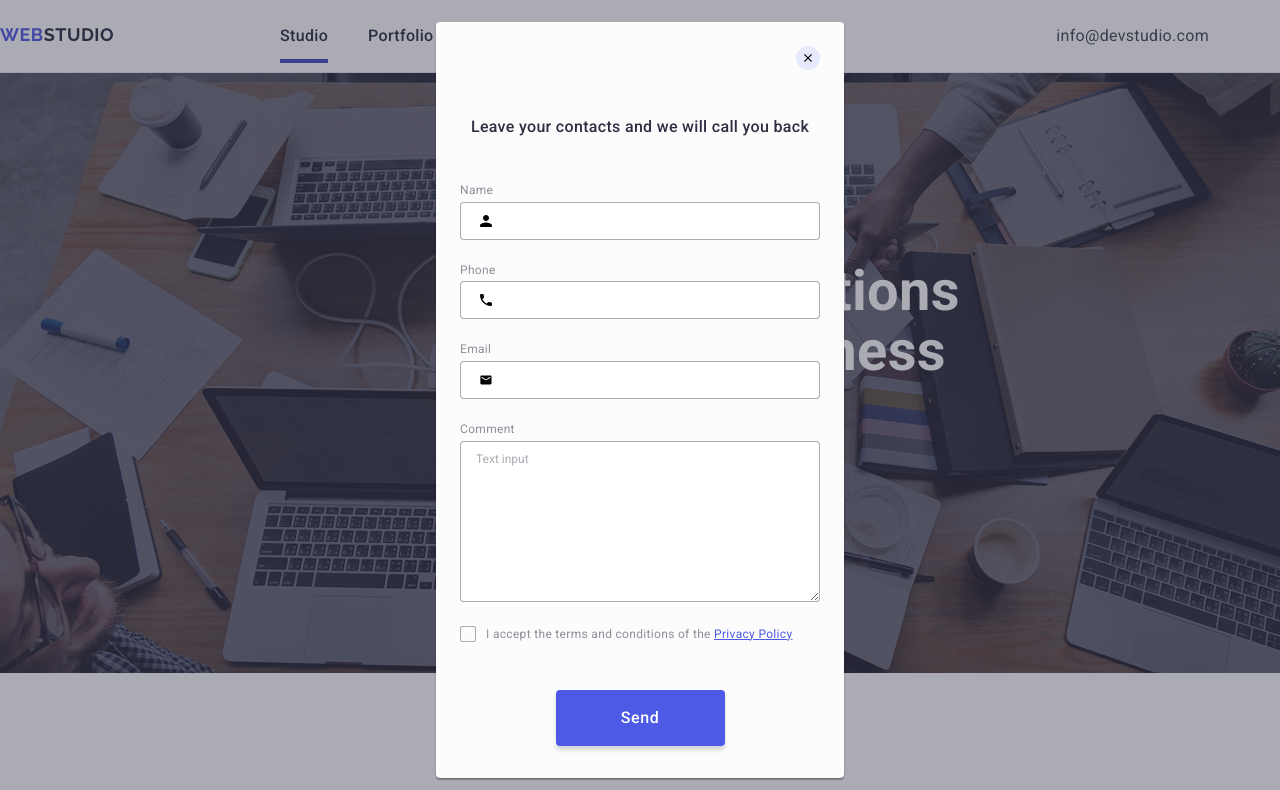
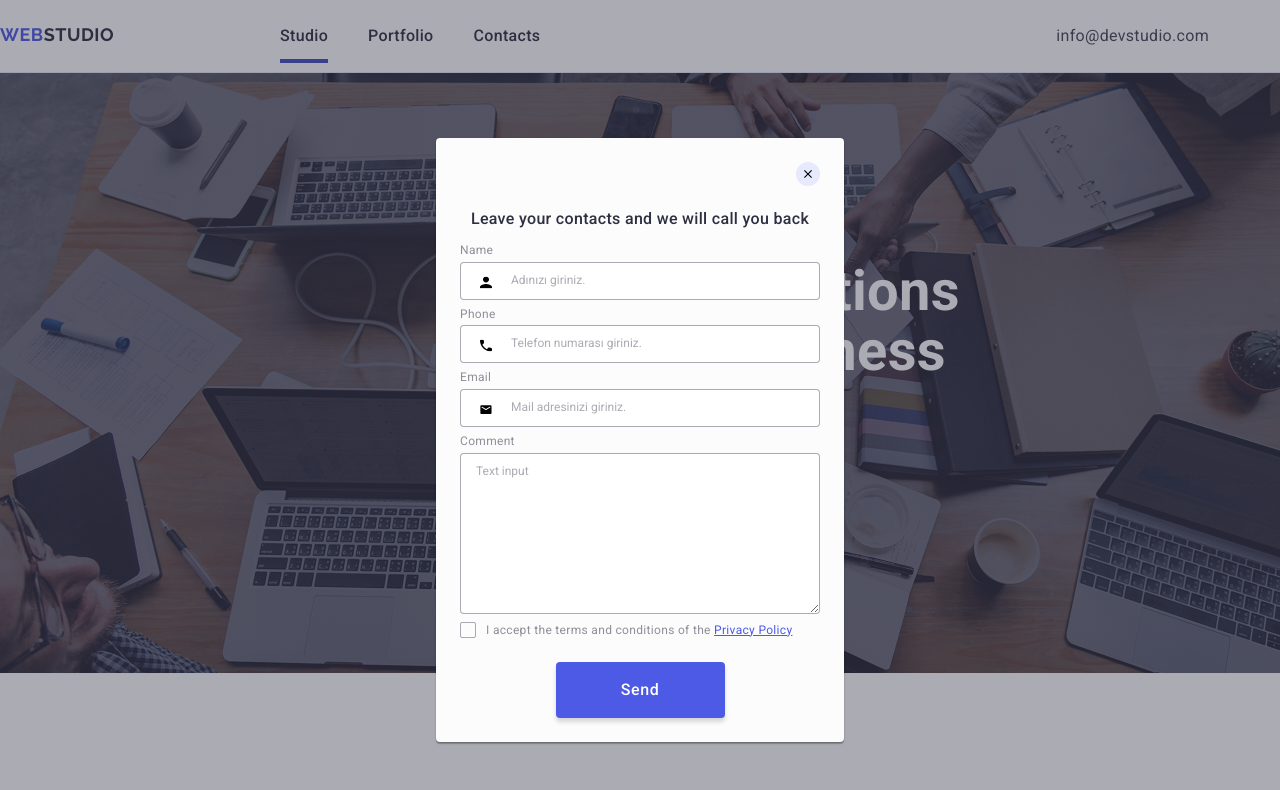
Before and after one commit to melisanac/goit-markup-hw-05, a plain HTML site: page index.html in a window 1280 px wide. Shown: the top 790 px of the page. Drawn offline with nearby package versions, Linux system fonts and the light colour scheme.

Commit message:
is-open düzenleme

```diff
--- a/css/styles.css
+++ b/css/styles.css
@@ -445,11 +445,6 @@ input::placeholder {
 
 /* Modal yapısı */
 
-.backdrop.is-open {
-  display: block;
-  pointer-events: auto;
-}
-
 .backdrop {
   position: fixed;
   background-color: rgba(46, 47, 66, 0.4);
@@ -460,23 +455,14 @@ input::placeholder {
   font-size: 12px;
   color: #8e8f99;
 
-  display: flex;
+  display: none;
   align-items: center;
   justify-content: center;
-
-  /*
-  .is-open uygulaması
-
-  pointer-events: none;
-  opacity: 0;
-  transition: opacity 250ms cubic-bezier(0.4, 0, 0.2, 1); */
 }
 
-/* .backdrop.is-open {
-  opacity: 1;
-  display: block;
-  pointer-events: auto;
-} */
+.is-open {
+  display: flex;
+}
 
 .modal-content {
   display: flex;
@@ -487,12 +473,12 @@ input::placeholder {
     0 2px 1px 0 rgba(0, 0, 0, 0.2);
   background: #fcfcfc;
   padding: 24px 24px;
+  margin-top: 80px;
 }
 
 .close-icon-container {
   display: flex;
   justify-content: flex-end;
-  margin-bottom: 24px;
 }
 
 .close-box {
@@ -501,6 +487,7 @@ input::placeholder {
   width: 24px;
   height: 24px;
   background-color: #e7e9fc;
+  margin-bottom: 24px;
 }
 
 .close-icon {
@@ -516,8 +503,6 @@ input::placeholder {
   display: flex;
   flex-direction: column;
   gap: 4px;
-  margin-top: 24px;
-  margin-bottom: 8px;
 }
 
 .modal-text {
@@ -534,9 +519,10 @@ input::placeholder {
   border-radius: 4px;
   padding-top: 11px;
   padding-bottom: 11px;
-  padding-left: 38px;
+  padding-left: 50px;
   width: 100%;
   transition: border-color 250ms cubic-bezier(0.4, 0, 0.2, 1);
+  margin-bottom: 8px;
 }
 
 .modal-form-input:focus-within {
@@ -557,10 +543,11 @@ input::placeholder {
   height: 12px;
   left: 20px;
   top: 50%;
-  transform: translateY(-50%);
+  transform: translateY(-70%);
   transition: fill 250ms cubic-bezier(0.4, 0, 0.2, 1);
 }
 
+input::placeholder,
 textarea::placeholder {
   color: rgba(46, 47, 66, 0.4);
 }
--- a/index.html
+++ b/index.html
@@ -575,7 +575,7 @@
     </footer>
 
     <!-- MODAL -->
-    <div class="backdrop">
+    <div class="backdrop is-open">
       <div class="modal-content">
         <div class="close-icon-container">
           <div class="close-box">
@@ -601,6 +601,7 @@
                 type="text"
                 id="name"
                 name="name"
+                placeholder="Adınızı giriniz."
               />
               <svg class="form-icon">
                 <use xlink:href="./images/icons/icons.svg#icon-person"></use>
@@ -617,6 +618,7 @@
                 type="tel"
                 id="phone"
                 name="phone"
+                placeholder="Telefon numarası giriniz."
               />
               <svg class="form-icon">
                 <use xlink:href="./images/icons/icons.svg#icon-phone"></use>
@@ -633,6 +635,7 @@
                 type="email"
                 id="mail-address"
                 name="mail-address"
+                placeholder="Mail adresinizi giriniz."
               />
               <svg class="form-icon">
                 <use xlink:href="./images/icons/icons.svg#icon-email"></use>
```
